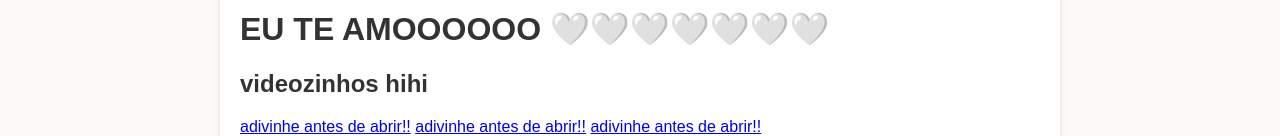
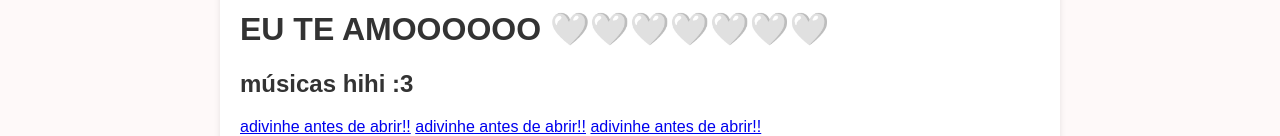
Before and after one commit to thunderzzn/luize, a plain HTML site: page index.html in a window 1280 px wide. Shown: the part 664-800 px from the top of the page. Drawn offline with Linux system fonts and the light colour scheme.

Commit message:
Update index.html

```diff
--- a/index.html
+++ b/index.html
@@ -106,7 +106,7 @@
         <h1>EU TE AMOOOOOO 🤍🤍🤍🤍🤍🤍🤍</h1>
 
         <section>
-            <h2>videozinhos hihi</h2>
+            <h2>músicas hihi :3</h2>
             <div class="videos">
                 <a href="https://www.youtube.com/watch?v=T5xcnjAG8pE" target="_blank">adivinhe antes de abrir!!</a>
                 <a href="https://www.youtube.com/watch?v=DCYmJDO2_IE" target="_blank">adivinhe antes de abrir!!</a>
```
